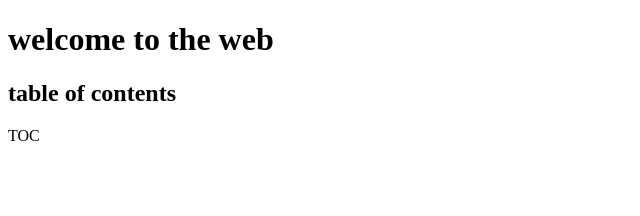
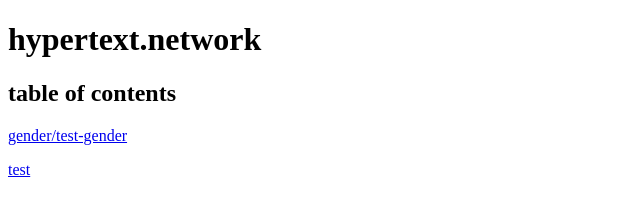
Before and after one commit to joe-no-body/hypertext.network, a plain HTML site: page site/index.html in a window 1280 px wide. Shown: the whole page, without its empty margins (0-640 px from the left). Drawn offline with Linux system fonts and the light colour scheme.

Commit message:
inject table of contents into index

```diff
--- a/site/index.html
+++ b/site/index.html
@@ -4,7 +4,7 @@
   <meta charset="utf-8" />
   <meta name="generator" content="pandoc" />
   <meta name="viewport" content="width=device-width, initial-scale=1.0, user-scalable=yes" />
-  <title>index</title>
+  <title>hypertext.network</title>
   <style type="text/css">
       code{white-space: pre-wrap;}
       span.smallcaps{font-variant: small-caps;}
@@ -16,8 +16,11 @@
   <![endif]-->
 </head>
 <body>
-<h1 id="welcome-to-the-web">welcome to the web</h1>
+<header>
+<h1 class="title">hypertext.network</h1>
+</header>
 <h2 id="table-of-contents">table of contents</h2>
-<p>TOC</p>
+<p><a href="/gender/test-gender.html">gender/test-gender</a></p>
+<p><a href="/test.html">test</a></p>
 </body>
 </html>
```
Also changed, not shown: 4 other files.
